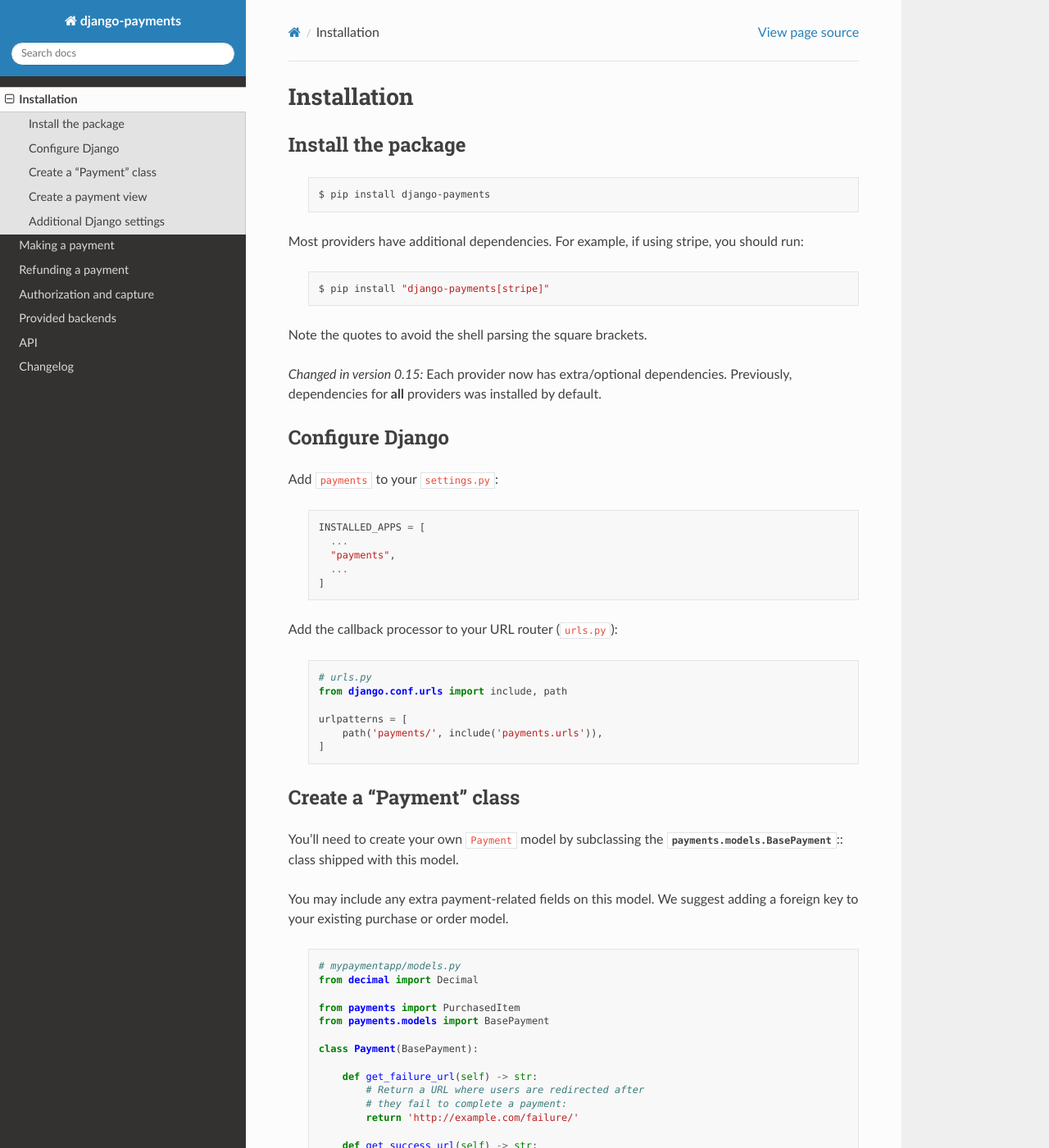
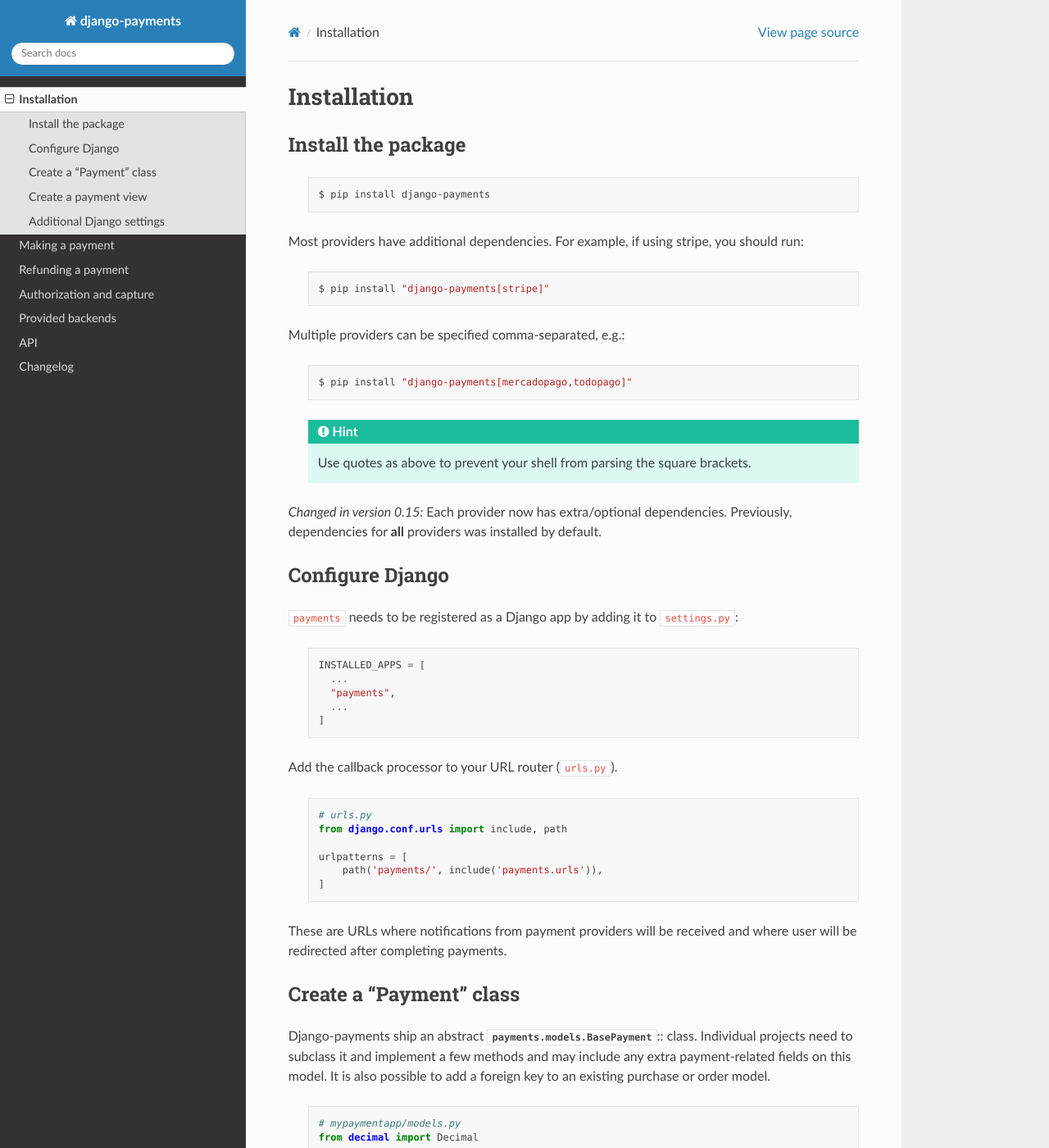
Before and after one commit to jazzband/django-payments, a Sphinx documentation site: the page built from docs/install.rst, in a window 1280 px wide and 1400 px high. Shown: the whole window at 82% size. Built offline with Sphinx 7.4.7 and the Read the Docs theme 2.0.0, drawn with Linux system fonts in a browser that asks for light colours; the version number could not be read and is left out.

Commit message:
Minor installation docs improvements

```diff
--- a/docs/install.rst
+++ b/docs/install.rst
@@ -16,7 +16,15 @@
 
       $ pip install "django-payments[stripe]"
 
-Note the quotes to avoid the shell parsing the square brackets.
+Multiple providers can be specified comma-separated, e.g.:
+
+   .. code-block:: bash
+
+      $ pip install "django-payments[mercadopago,todopago]"
+
+   .. hint::
+
+      Use quotes as above to prevent your shell from parsing the square brackets.
 
 .. versionchanged:: 0.15
 
@@ -26,7 +34,8 @@
 Configure Django
 ----------------
 
-Add ``payments`` to your ``settings.py``:
+``payments`` needs to be registered as a Django app by adding it to
+``settings.py``:
 
     .. code-block:: python
 
@@ -36,7 +45,7 @@
         ...
       ]
 
-Add the callback processor to your URL router (``urls.py``):
+Add the callback processor to your URL router (``urls.py``).
 
     .. code-block:: python
 
@@ -47,14 +56,16 @@
           path('payments/', include('payments.urls')),
       ]
 
+These are URLs where notifications from payment providers will be received and
+where user will be redirected after completing payments.
+
 Create a "Payment" class
 ------------------------
 
-You'll need to create your own ``Payment`` model by subclassing the
-:class:`payments.models.BasePayment`:: class shipped with this model.
-
-You may include any extra payment-related fields on this model. We suggest
-adding a foreign key to your existing purchase or order model.
+Django-payments ship an abstract :class:`payments.models.BasePayment`:: class.
+Individual projects need to subclass it and implement a few methods and may
+include any extra payment-related fields on this model. It is also possible to
+add a foreign key to an existing purchase or order model.
 
     .. code-block:: python
 
```
